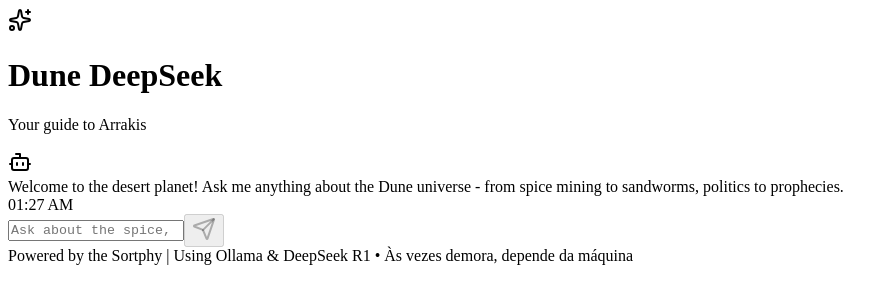
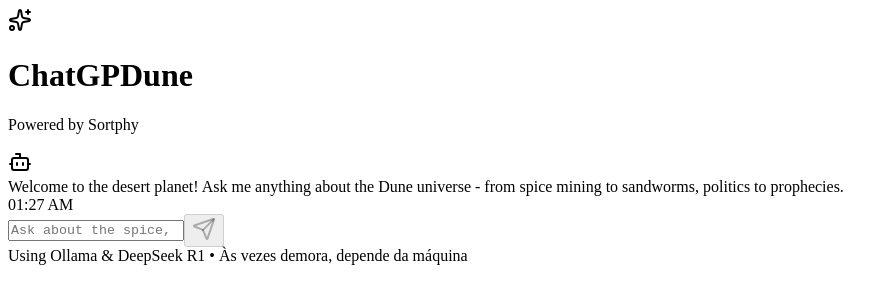
Before and after one commit to sortphy/chatGPDUNE, a React (Create React App) app in the folder ChatGPDune/frontend/chatgpdune/: page / in a window 1280 px wide. Shown: the top 304 px of the page, without its empty margins (0-895 px from the left). Built offline with nearby package versions, Linux system fonts and the light colour scheme.

Commit message:
improvements to ui text

```diff
--- a/ChatGPDune/frontend/chatgpdune/src/App.jsx
+++ b/ChatGPDune/frontend/chatgpdune/src/App.jsx
@@ -72,9 +72,9 @@ export default function App() {
             </div>
             <div>
               <h1 className="text-xl font-bold bg-gradient-to-r from-[#d97706] to-[#fbbf24] bg-clip-text text-transparent">
-                Dune DeepSeek
+                ChatGPDune
               </h1>
-              <p className="text-sm text-[#bfa77a]">Your guide to Arrakis</p>
+              <p className="text-sm text-[#bfa77a]">Powered by Sortphy</p>
             </div>
           </div>
         </div>
@@ -164,7 +164,7 @@ export default function App() {
 
           {/* Footer */}
           <div className="text-center text-xs text-[#a67c52] mt-3">
-            Powered by the Sortphy | Using Ollama & DeepSeek R1 • Às vezes demora, depende da máquina
+            Using Ollama & DeepSeek R1 • Às vezes demora, depende da máquina
           </div>
         </div>
       </div>
```
